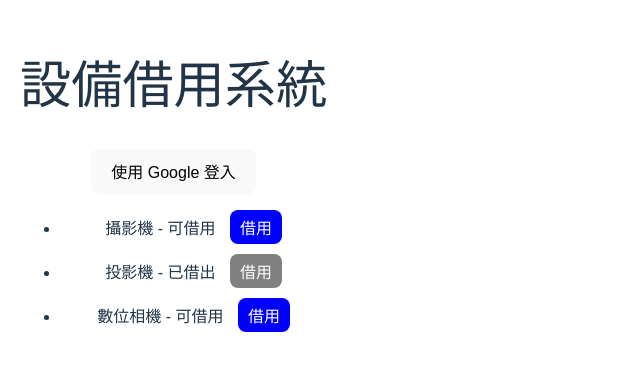
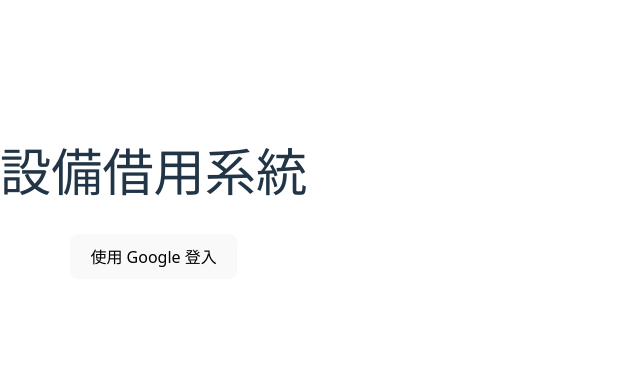
Before and after one commit to FSLTB/-, a React (Vite) app: page / in a window 1280 px wide. Shown: the part 214-584 px from the top of the page, without its empty margins (0-640 px from the left). Built offline with nearby package versions, Linux system fonts and the light colour scheme.

Commit message:
Update App.jsx

```diff
--- a/src/App.jsx
+++ b/src/App.jsx
@@ -1,32 +1,22 @@
 import { useState } from "react";
-import { loginWithGoogle, logout } from "./firebase"; // 引入 Firebase 登入功能
+import { loginWithGoogle, logout } from "./firebase"; // 確保 Firebase 連接正確
 
 function App() {
   const [user, setUser] = useState(null);
 
   const handleLogin = async () => {
-    const loggedInUser = await loginWithGoogle();
-    if (loggedInUser) {
-      setUser(loggedInUser);
+    try {
+      const loggedInUser = await loginWithGoogle();
+      if (loggedInUser) {
+        setUser(loggedInUser);
+      }
+    } catch (error) {
+      console.error("Google 登入失敗:", error);
     }
   };
 
-  const [equipments, setEquipments] = useState([
-    { id: 1, name: "攝影機", status: "可借用" },
-    { id: 2, name: "投影機", status: "已借出" },
-    { id: 3, name: "數位相機", status: "可借用" },
-  ]);
-
-  const handleBorrow = (id) => {
-    const updatedEquipments = equipments.map((eq) =>
-      eq.id === id && eq.status === "可借用" ? { ...eq, status: "已借出" } : eq
-    );
-    setEquipments(updatedEquipments);
-    alert("借用成功！");
-  };
-
   return (
-    <div style={{ padding: "20px", fontFamily: "Arial", textAlign: "center" }}>
+    <div style={{ textAlign: "center", marginTop: "50px" }}>
       <h1>設備借用系統</h1>
 
       {/* Google 登入按鈕 */}
@@ -38,28 +28,6 @@ function App() {
       ) : (
         <button onClick={handleLogin}>使用 Google 登入</button>
       )}
-
-      <ul>
-        {equipments.map((eq) => (
-          <li key={eq.id} style={{ marginBottom: "10px" }}>
-            <strong>{eq.name}</strong> - {eq.status}{" "}
-            <button
-              onClick={() => handleBorrow(eq.id)}
-              disabled={eq.status !== "可借用"}
-              style={{
-                marginLeft: "10px",
-                padding: "5px 10px",
-                background: eq.status === "可借用" ? "blue" : "gray",
-                color: "white",
-                border: "none",
-                cursor: eq.status === "可借用" ? "pointer" : "not-allowed",
-              }}
-            >
-              借用
-            </button>
-          </li>
-        ))}
-      </ul>
     </div>
   );
 }
```
